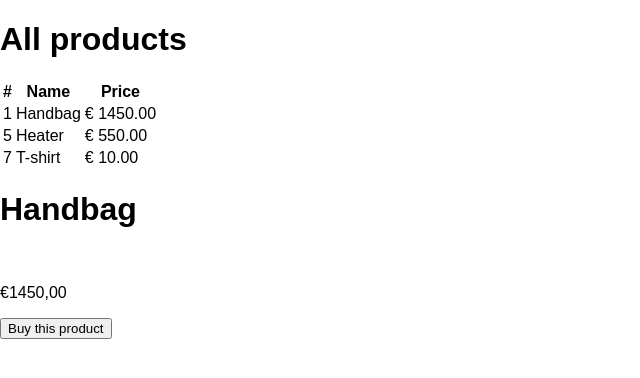
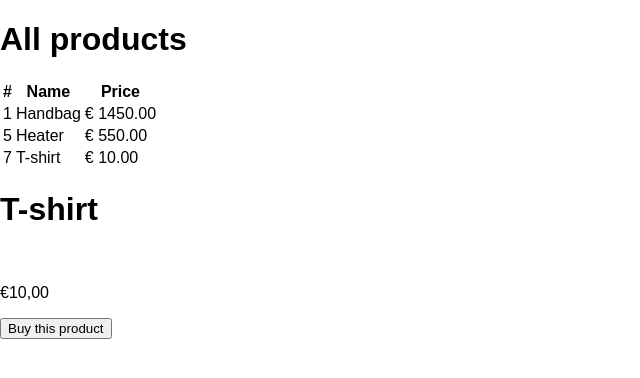
Before and after one commit to Casparboetes/eCommerce-client, a React (Create React App) app: page / in a window 1280 px wide. Shown: the top 378 px of the page, without its empty margins (0-640 px from the left). Built offline with nearby package versions, Linux system fonts and the light colour scheme.

Commit message:
add state to productdetail, find per .id

```diff
--- a/src/App.js
+++ b/src/App.js
@@ -4,25 +4,25 @@ import ProductDetails from './components/ProductDetails'
 //
 import './App.css';
 
-const products = [
-  {
-    id: 1,
-    name: 'Handbag',
-    price: 1450
-  },
-  {
-    id: 2,
-    name: 'Heater',
-    price: 550
-  }
-]
+// const products = [
+//   {
+//     id: 1,
+//     name: 'Handbag',
+//     price: 1450
+//   },
+//   {
+//     id: 2,
+//     name: 'Heater',
+//     price: 550
+//   }
+// ]
 
 class App extends Component {
   render() {
     return (
       <div>
         <ProductsList />
-        <ProductDetails product={ products[0] } />
+        <ProductDetails  />
       </div>
     );
   }
--- a/src/components/ProductDetails.jsx
+++ b/src/components/ProductDetails.jsx
@@ -1,4 +1,5 @@
 import React, { PureComponent } from 'react'
+import { connect } from 'react-redux'
 import PropTypes from 'prop-types'
 
 class ProductDetails extends PureComponent {
@@ -27,4 +28,10 @@ class ProductDetails extends PureComponent {
   }
 }
 
-export default ProductDetails
+const mapStateToProps = function (state) {
+  return {
+    product: state.products.find(product => product.id === 7)
+  }
+}
+
+export default connect(mapStateToProps)(ProductDetails)
```
